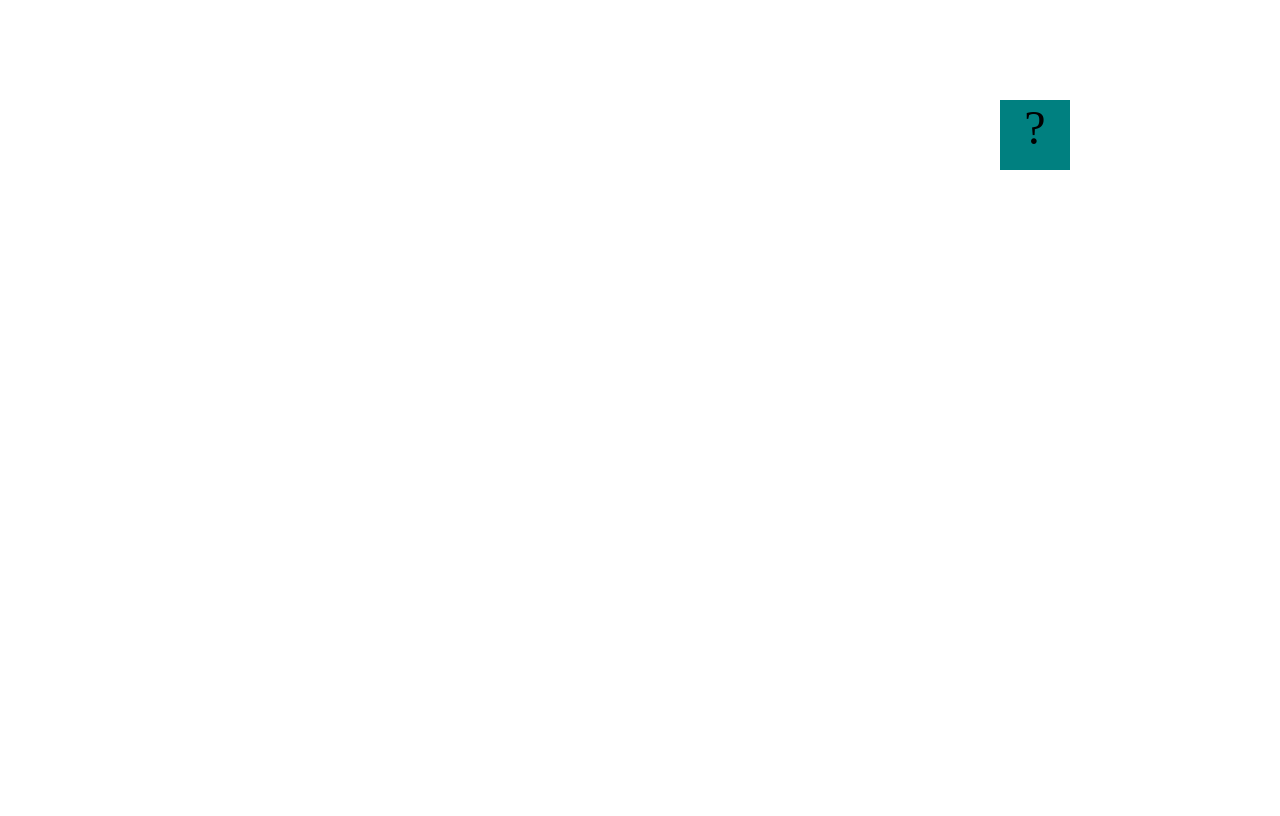
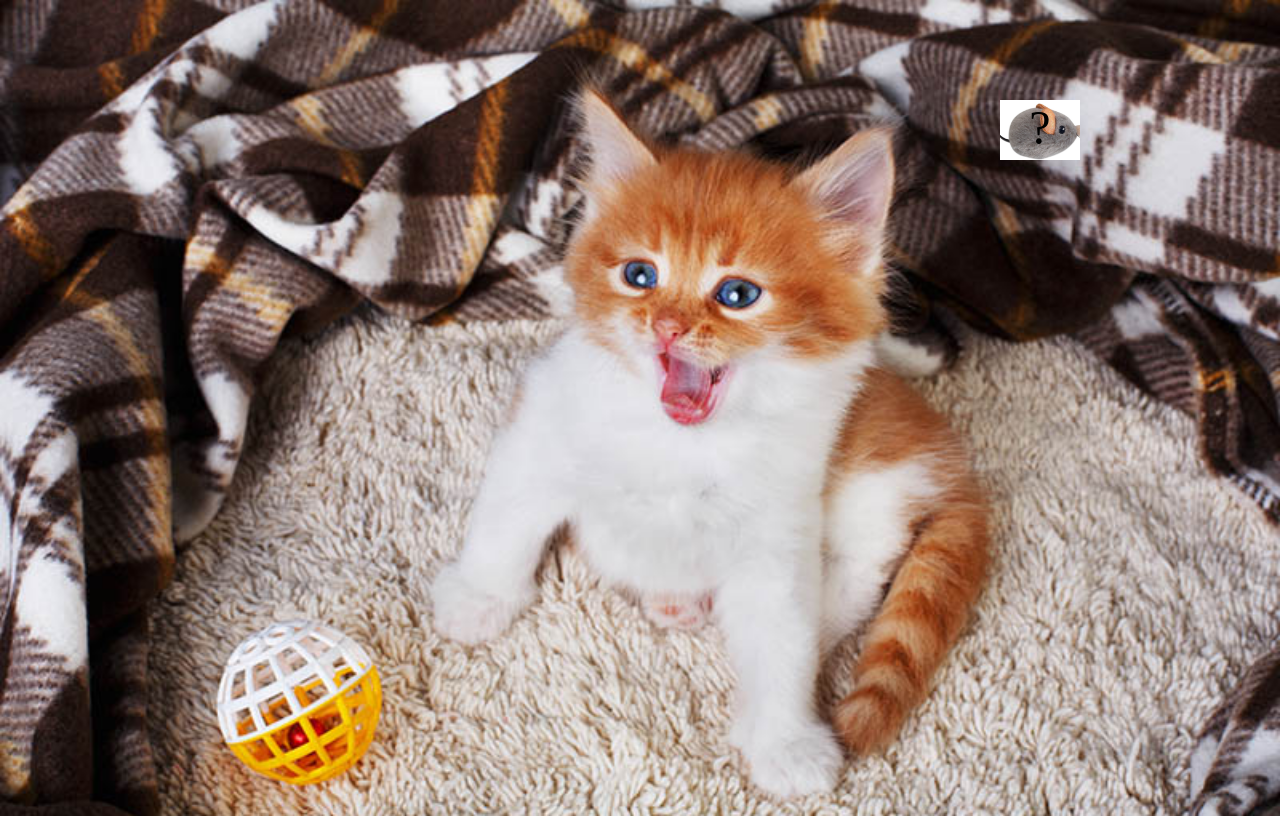
Before and after one commit to HaizeHood4/HaizeHood4.github.io, a plain HTML site: page fsd-projects/bouncing-box/index.html in a window 1280 px wide. Drawn offline with Linux system fonts and the light colour scheme.

Commit message:
bouncing box

```diff
--- a/fsd-projects/bouncing-box/index.html
+++ b/fsd-projects/bouncing-box/index.html
@@ -6,8 +6,8 @@
     <script src="jquery.min.js"></script>
     <style>
       .box {
-        width: 70px;
-        height: 70px;
+        width: 80px;
+        height: 60px;
         background-color: teal;
         font-size: 300%;
         text-align: center;
@@ -15,11 +15,15 @@
         display: block;
         position: absolute;
         top: 100px;
-        /* Change me! */
+        background-image: url("images/mouse.png");
+        background-size: cover;
         left: 0px;
       }
 
       .board {
+        background-image: url("images/kitten.jpeg");
+        background-repeat: no-repeat;
+        background-size: cover;
         height: 100vh;
       }
     </style>
@@ -55,9 +59,11 @@
         box.on("click", handleBoxClick);
 
         // moves the Box to a new position on the screen along the X-Axis
-        function moveBoxTo(newPositionX) {
+        function moveBoxTo(newPositionX, newPositionY) {
           box.css("left", newPositionX);
+          box.css("top", newPositionY);
         }
+
 
         // changes the text displayed on the Box
         function changeBoxText(newText) {
```
Also changed, not shown: fsd-projects/bouncing-box/images/kitten.jpeg (added), fsd-projects/bouncing-box/images/mouse.png (added).
